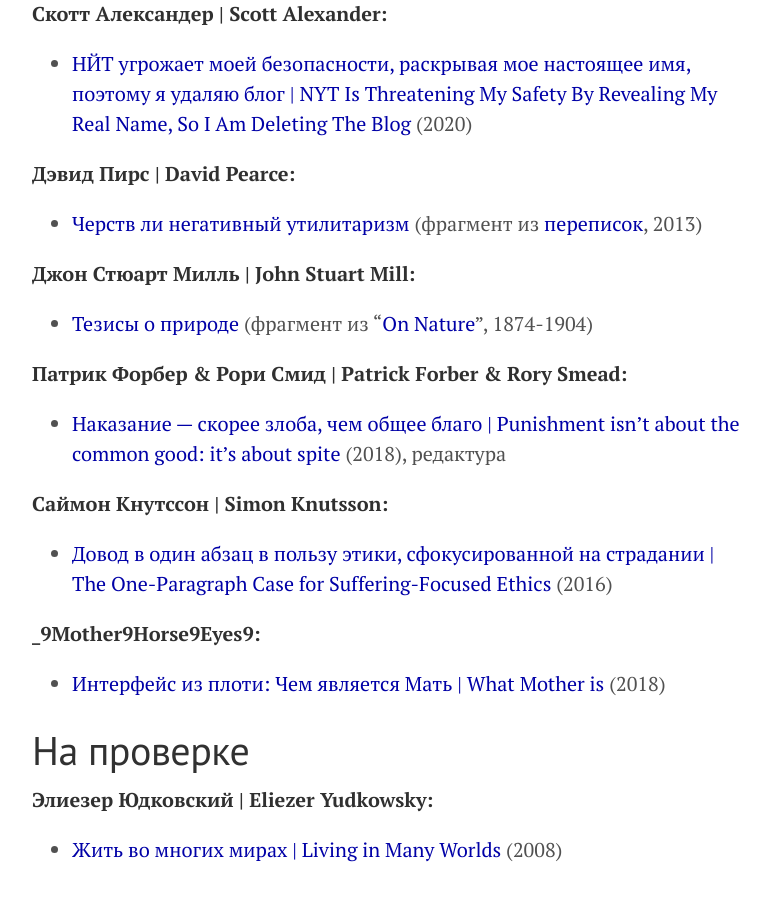
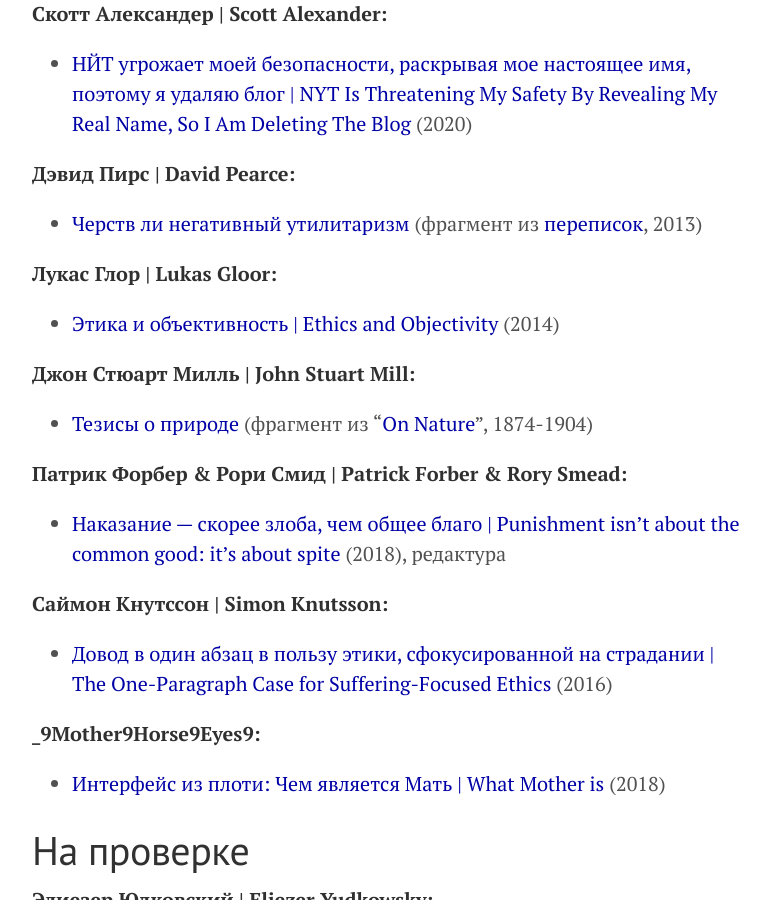
Before and after one commit to KKirdan/kkirdan.github.io, a Jekyll site: the page built from translations/index.md, in a window 1280 px wide and 900 px high, scrolled down 1628 px. Shown: the whole window, without its empty margins (248-1018 px from the left). Built offline with Jekyll 4.4.1, drawn with Linux system fonts in a browser that asks for light colours.

Commit message:
Update index.md

```diff
--- a/translations/index.md
+++ b/translations/index.md
@@ -42,6 +42,9 @@
 **Дэвид Пирс \| David Pearce:**
 * [Черств ли негативный утилитаризм](https://reducingsuffering.github.io/david-pearce-2.html) (фрагмент из [переписок](https://www.hedweb.com/social-media/pre2014.html), 2013)
 
+**Лукас Глор \| Lukas Gloor:**
+* [Этика и объективность \| Ethics and Objectivity](https://reducingsuffering.github.io/lukas-gloor-ethics-and-objectivity.html) (2014)
+
 **Джон Стюарт Милль \| John Stuart Mill:**
 * [Тезисы о природе](https://reducingsuffering.github.io/john-stuart-mill-1.html) (фрагмент из "[On Nature](https://www.lancaster.ac.uk/users/philosophy/texts/mill_on.htm)", 1874-1904)
 
```
